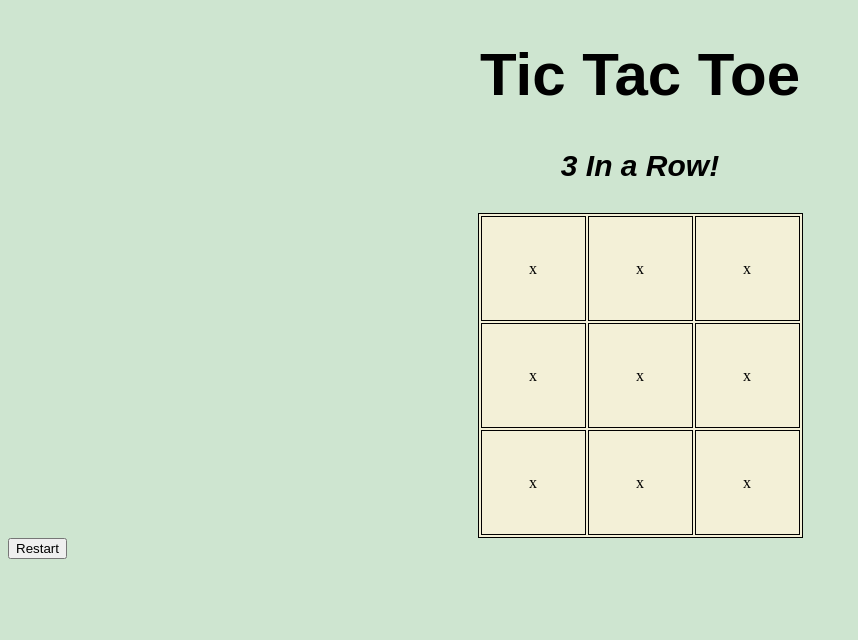
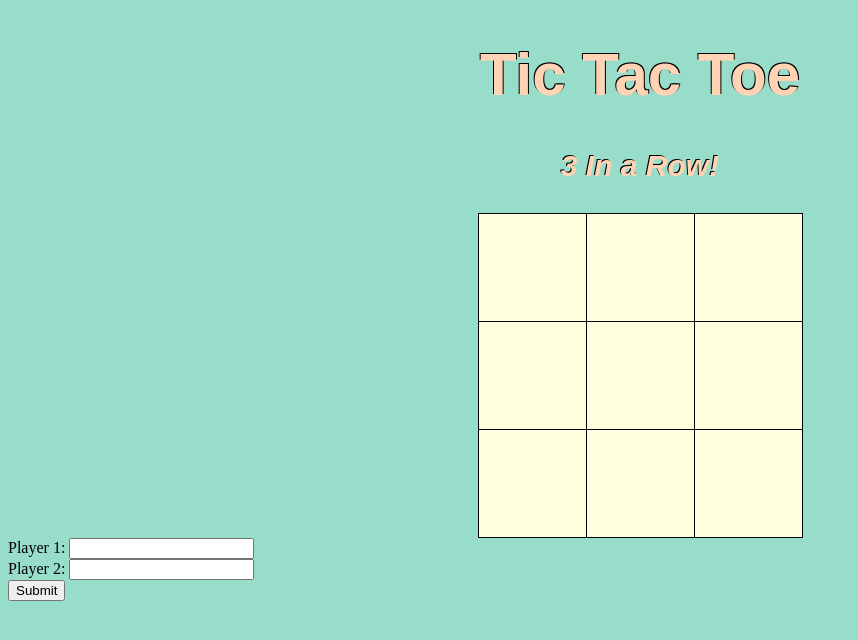
Before and after one commit to AliaTaha/TicTacToe, a plain HTML site: page index.html in a window 1280 px wide. Shown: the whole page, without its empty margins (0-858 px from the left). Drawn offline with Linux system fonts and the light colour scheme.

Commit message:
HTML elements into js

```diff
--- a/app.js
+++ b/app.js
@@ -1,19 +1,9 @@
 
 
+//LETS GO
 
-const initialState = {              //defining beginning variable
-
-  const player0 = 'x'             //identifying current players
-  const player1 = 'o'
-
-    let board: [                        //board starting point
-      [null, null, null],
-      [null, null, null],
-      [null, null, null]
-    ]
-}
-
-const winningState = [              //establishing winning conditions
+//establishing winning conditions
+const winningState = [
   [00, 01, 02],
   [10, 11, 12],
   [20, 21, 22],
@@ -24,28 +14,104 @@ const winningState = [              //establishing winning conditions
   [02, 11, 20]
 ];
 
+// HTML Elements
+const cells = document.querySelectorAll(".cell");
+const square1 = document.getElementById("00");
+const square2 = document.getElementById("01");
+const square3 = document.getElementById("02");
+//^^Row 1
+const square4 = document.getElementById("10");
+const square5 = document.getElementById("11");
+const square6 = document.getElementById("12");
+//^^ Row 2
+const square7 = document.getElementById("20");
+const square8 = document.getElementById("21");
+const square9 = document.getElementById("22");
+//^^Row 3
 
-//using all elements that match CSS selectors
-let cell = document.querySelectorAll('td')      //why query
-//using id tag from html to save board elements
-let board = document.getElementById('board')
-//using winning text element to save message
-let winningText = document.getElementById('winningText')  //do I need div of winning text?
-let restartButton = document.getElementById('restartButton')
-let winningTextMessage = document.getElementById(winningTextMessage)
+const winMessage = document.getElementById("winningTextMessage");
+const playAgainBox = document.getElementById("winningTextArea");
+const winnerIsText = document.getElementById("winningTextMessage");
+
+
+//automatically fill all tiles with null value
+const boardState = Array(cells.length);
+boardState.fill(null);
+
+console.log (boardState)
+console.log (square1)
 
 
 
 
-// board.addEventListener("click", (event) => {
-//    let id = event.target.id
+//defining beginning variable
+//const initialState = {}
+
+  //identifying current players
+  /*player0: 'x' ,
+  player1: 'o' ,
+
+  //board starting point
+    board: [
+      [null, null, null],
+      [null, null, null],
+      [null, null, null]
+    ],
+    count: 0
+
+//using all elements that match CSS selectors
+//let cell = document.querySelectorAll('td')      //why query
+//using id tag from html to save board elements
+let board = document.getElementById('board')
+
+console.log(board)
+//using winning text element to save message
+let winningText = document.getElementById('winningText')  //do I need div of winning text?
+let restartButton = document.getElementById('restartButton')
+let winningTextMessage = document.getElementById('winningTextMessage')
+
+
+
+//have event list for board that has type of click, then func
+
+board.addEventListener("click", (event) => {
+    let id = event.target.id.split('')
+
+
+    if(event.target.innerHTML === ''){
+
+      if(initialState.count % 2 === 0){
+        event.target.innerHTML = initialState.player0
+        initialState.board[Number(id[0])][Number(id[1])] = initialState.player0
+        initialState.count++
+      }else{
+        event.target.innerHTML = initialState.player1
+        initialState.board[Number(id[0])][Number(id[1])] = initialState.player1
+        initialState.count++
+      }
+
+    }
+    console.log(initialState.board)
+
+    })
 
 function buildInitialState() {
 
 }
 
+// players entering names
 
-// let tictactoe = [
+let p2 = document.getElementById(playerButton)
+let c1
+
+
+
+
+
+
+
+
+/* let tictactoe = [
 //     ['d', null,null],  [null, null,null], [null, null,null]
 // ]
 
@@ -54,5 +120,4 @@ function buildInitialState() {
 //    let id = event.target.id
 
 //    let variable = id.split('')
-//    console.log(tictactoe[Number(variable[0])][Number(variable[1])])
-// })
+//    console.log(tictactoe[Number(variable[0])][Number(variable[1])])*/
--- a/index.html
+++ b/index.html
@@ -21,26 +21,40 @@
 
     <table id="board">
       <tr>
-        <td class="cell" id="00">x</td>
-        <td class="cell" id="01">x</td>
-        <td class="cell" id="02">x</td>
+        <td class="cell" id="00"></td>
+        <td class="cell" id="01"></td>
+        <td class="cell" id="02"></td>
       </tr>
       <tr>
-        <td class="cell" id="10">x</td>
-        <td class="cell" id="11">x</td>
-        <td class="cell" id="12">x</td>
+        <td class="cell" id="10"></td>
+        <td class="cell" id="11"></td>
+        <td class="cell" id="12"></td>
       </tr>
       <tr>
-        <td class="cell" id="20">x</td>
-        <td class="cell" id="21">x</td>
-        <td class="cell" id="22">x</td>
+        <td class="cell" id="20"></td>
+        <td class="cell" id="21"></td>
+        <td class="cell" id="22"></td>
       </tr>
     </table>
 
-    <section class="winning-Text" id="winningText">
-      <div class="winning-Text-Message"></div>
-      <button class="restart-Button" id="restartButton">Restart</button>
-    </section>
+    <div class="hidden" id="winningTextArea">
+      <h2 class="winning-Text-Message" id="winningTextMessage">X Wins!</h2>
+      <button class="restart-Button" id="restartButton">Play Again</button>
+    </div>
+
+    <div class="player-Area" id="playerArea">
+      <div class="player1" id="p1">
+        <label>Player 1:</label>
+        <input id="p1" type="text" />
+      </div>
+      <div class="player2" id="p2">
+        <label>Player 2:</label>
+        <input id="p2" type="text" />
+      </div>
+      <div class="player-Button-Area" id="playerButtonArea">
+        <button class="player-Button" id="playerButton">Submit</button>
+      </div>
+    </div>
 
     <script src="app.js"></script>
   </body>
--- a/style.css
+++ b/style.css
@@ -1,7 +1,7 @@
 
 
 body {
-    background-color: #CEE5D0;
+    background-color: #98DDCA;
 
 }
 
@@ -10,6 +10,8 @@ h1 {
     font-family: Arial, Helvetica, sans-serif;
     text-align: center;
     font-size: 60px;
+    color: #FFD3B4;
+    text-shadow: -1px -1px 0 black, 1px -1px 0 black;
 
 }
 
@@ -18,26 +20,65 @@ h3 {
     font-family: Arial, Helvetica, sans-serif;
     font-size: 30px;
     text-align: center;
+    color: #FFD3B4;
+    text-shadow: -1px -1px 0 black;
+
 }
 
 #board {
     height: 325px;
     width: 325px;
-    background-color: #F3F0D7 ;
+    background-color: #FFFFDE ;
     margin: auto;
+    border-collapse: collapse;
 
 
 }
 
-table, tr, td {
+td {
     border: 1px solid black;
+    text-align: center;
+
 }
 
 
-td {
-    width: ;
+#restartButton {
+    margin: 0 auto;
+    display: block;
+    margin-top: -49px;
+    font-size: 15px;
+}
+
+#winningTextArea {
     text-align: center;
+    background-color: #FFAAA7;
+    border: 2px solid black ;
+    padding: 45px;
+    width: 25%;
+    margin: 0 auto;
+    margin-top: 30px;
+
 }
+
+h2 {
+    font-family: Arial, Helvetica, sans-serif;
+    font-style: italic;
+    color: #FFFFDE;
+    font-size: 35px;
+    margin-top: -10px;
+    text-shadow: -1px -1px 0 black, 1px -1px 0 black, -1px 1px 0 #000;
+
+}
+
+.hidden {
+    display: none;
+}
+
+.visible {
+    display: block;
+}
+
+
 
 /*.cell {
     cursor: cell ;
```
Lines whose indentation alone changed are shown as unchanged.
